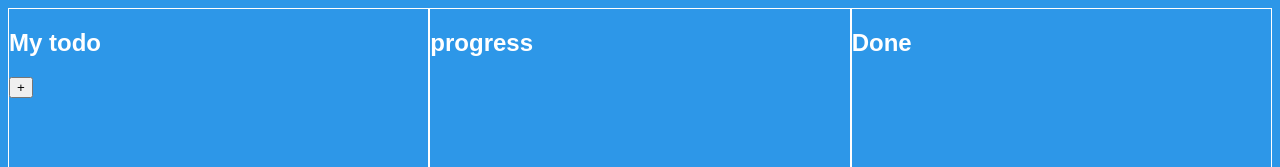
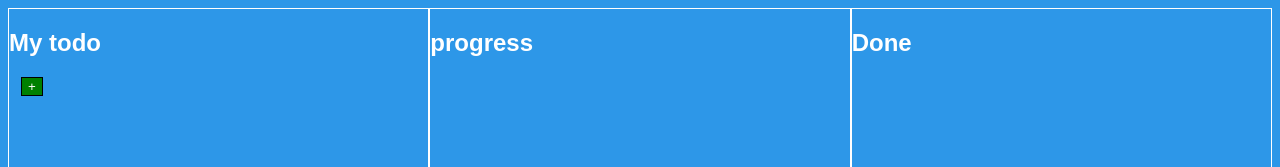
Before and after one commit to Ram-Ram007/Drello_app-main, a React (Vite) app in the folder app/: page / in a window 1280 px wide. Shown: the top 167 px of the page. Built offline with nearby package versions, Linux system fonts and the light colour scheme.

Commit message:
added styles for box

```diff
--- a/app/src/App.css
+++ b/app/src/App.css
@@ -29,6 +29,11 @@ blockquote {
 .total-card{
 
   background-color: #f9f9f9;
+  border-radius: 10px;
+  margin: 10px;
+
+
+
 }
 .textarea{
   width: 98%;
@@ -58,3 +63,9 @@ blockquote {
   background-color: red;
   color: white;
 }
+.add{
+  color: white;
+  background-color: green;
+  margin-left: 12px;
+  border: 1px solid black;
+}
--- a/app/src/components/Card.jsx
+++ b/app/src/components/Card.jsx
@@ -12,10 +12,10 @@ function Card({ addTodo, edited, tasks, deleteCard }) {
 
   return (
     <>
-      <button onClick={addCard}>+</button>
-      <div className="total-card">
+      <button onClick={addCard} className="add">+</button>
+      <div >
         {tasks.map((todo, id) => (
-          <div key={todo.id} draggable>
+          <div key={todo.id} draggable className="total-card">
             <div className="button-div">
             <button onClick={() => deleteCard(todo.id)} className="button" >X</button>
             </div>
```
